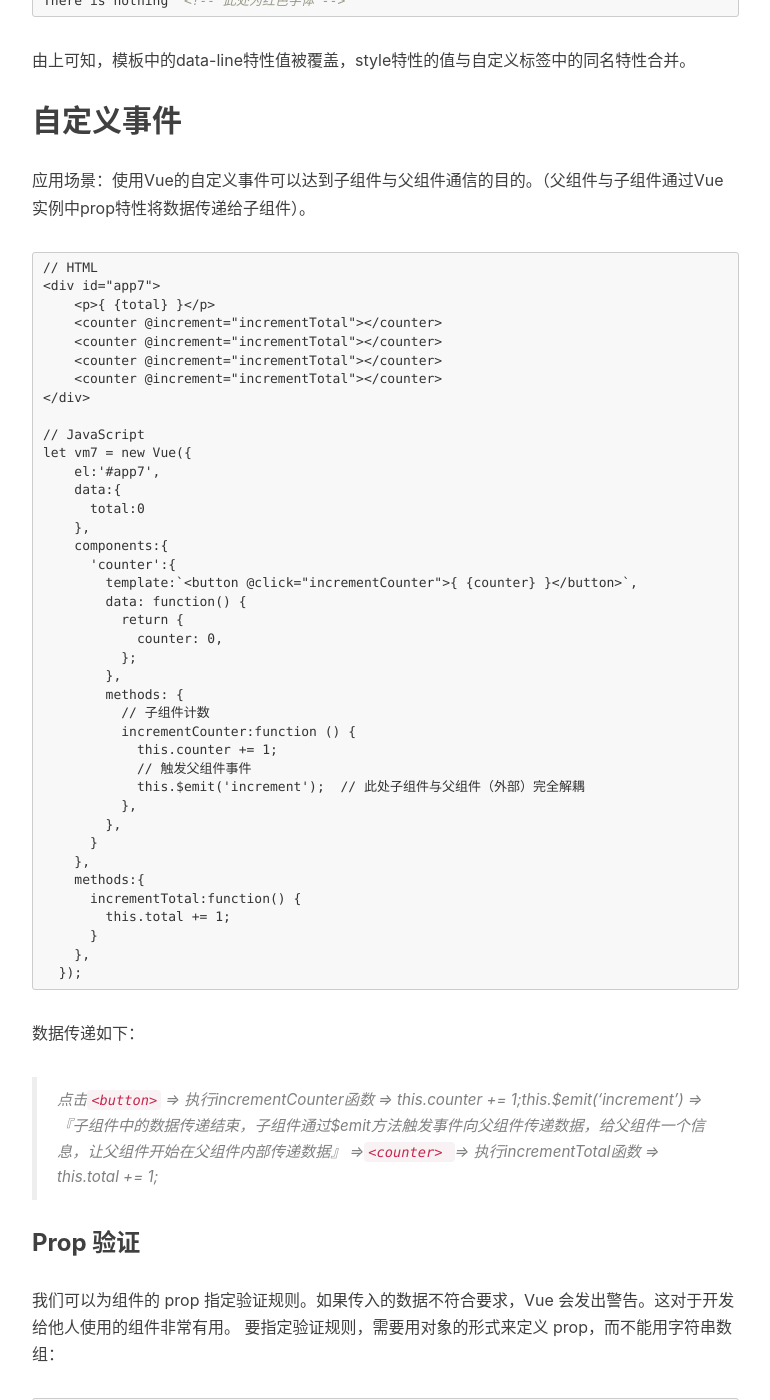
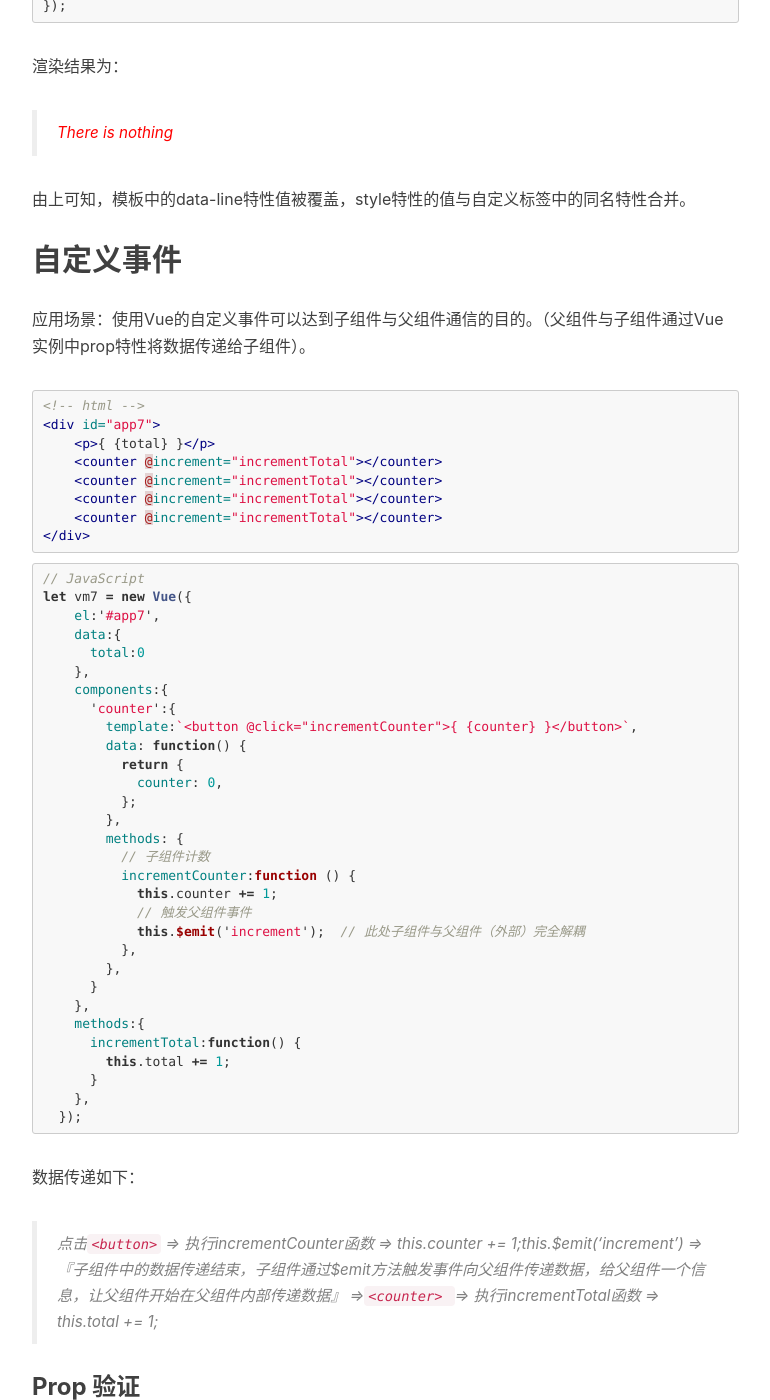
Before and after one commit to lbwa/lbwa.github.io, a Jekyll site: the page built from _posts/2018-2-24-Note-about-Vue.js-essentials.md, in a window 1280 px wide and 1400 px high, scrolled down 17498 px. Shown: the whole window, without its empty margins (233-1003 px from the left). Built offline with Jekyll 4.4.1, drawn with Linux system fonts in a browser that asks for light colours; nearby versions of some CDN libraries; comment, search, counter and statistics services are not loaded; some of the changed text lies outside the part shown.

Commit message:
代码高亮

````diff
--- a/_posts/2018-2-24-Note-about-Vue.js-essentials.md
+++ b/_posts/2018-2-24-Note-about-Vue.js-essentials.md
@@ -60,13 +60,15 @@ Vue实例除了数据属性之外，还暴露了一些实例属性和方法，
 
 Mustache语法不能作用在HTML特性上，遇到这种情况要（响应式赋值）使用v-bind指令：
 
-``` javascript
-// HTML
+``` html
+<!-- html -->
 <div id="app">
   <span v-bind:id="dynamicId" >testing text</span>
   <button v-bind:disabled="isDisabled">Testing button</button>
 </div>
+```
 
+``` javascript
 // JavaScript
 let vm = new Vue({
    el:'#app',
@@ -112,13 +114,15 @@ let vm = new Vue({
 计算属性和侦听器
 一般只在Mustache语法中写入显而易见的JavaScript表达式，否则在Mustache语法中请使用计算属性或方法。
 
-```
-// HTML
+``` html
+<!-- html -->
 <div id="app">
   <p>{ {reverseMsg} }</p>
   <p>{ {reverseString()} }</p>
 </div>
+```
 
+``` javascript
 // JavaScript
 let vm = new Vue({
     el: '#app2',
@@ -172,9 +176,9 @@ let vm = new Vue({
 `vm.items[indexOfItem] = newValue`
 2. 当你修改数组的长度时，例如：
 `vm.items.length = newLengt`
-为了解决第一类问题，以下两种方式都可以实现和 vm.items[indexOfItem] = newValue相同的效果，同时也将触发状态更新：
+为了解决第一类问题，以下两种方式都可以实现和 `vm.items[indexOfItem] = newValue`相同的效果，同时也将触发状态更新：
 
-```javascript
+``` javascript
 // Vue.set
 Vue.set(example1.items, indexOfItem, newValue)
 // Array.prototype.splice
@@ -200,7 +204,7 @@ vm.b = 2
 
 对于已经创建的实例，Vue 不能动态添加根级别的响应式属性。但是，可以使用 `Vue.set(object, key, value)` 方法向嵌套对象添加响应式属性。例如，对于：
 
-```javascript
+``` javascript
 var vm = new Vue({
   data: {
     userProfile: {
@@ -216,7 +220,7 @@ var vm = new Vue({
 `vm.$set(vm.userProfile, 'age', 27)`
 有时你可能需要为已有对象赋予多个新属性，比如使用 `Object.assign()` 或 `_.extend()`。在这种情况下，你应该用两个对象的属性创建一个新的对象。所以，如果你想添加新的响应式属性，不要像这样：
 
-```javascript
+``` javascript
 Object.assign(vm.userProfile, {
   age: 27,
   favoriteColor: 'Vue Green'
@@ -225,7 +229,7 @@ Object.assign(vm.userProfile, {
 
 你应该这样做：
 
-```javascript
+``` javascript
 vm.userProfile = Object.assign({}, vm.userProfile, {
   age: 27,
   favoriteColor: 'Vue Green'
@@ -276,15 +280,17 @@ Vue 还对应 addEventListener 中的 passive 选项提供了 `.passive`修饰
 
 含义：对于单选、复选以及选择框的选项，`v-model`绑定的值通常是静态字符串（对于复选按钮也可以是布尔值），进一步，可用`v-bind`指令将一个动态属性（该值可以不是字符串）绑定在`v-model`值上。其中，单选/复选按钮本身value值只能是布尔值，这是在Vue内部维护的。`v-model`值只是表单控件的value属性的一个体现。
 
-```
-// HTML
+``` html
+<!-- html -->
 <div id="app5">
     // 注：在复选框中值绑定，必须绑定为true-value和false-value这两个属性，否则值绑定失效
     <input id="testValue" type="checkbox" v-model="toggle" v-bind:true-value="Yes" v-bind:false-value="No">
     <label for="testValue">Test value</label>
     <p>You have selected { {toggle} }</p>
 </div>
+```
 
+``` javascript
 // JavaScript
 let vm5 = new Vue({
     el: '#app5',
@@ -324,7 +330,7 @@ typeof vm.age === 'Number'
 
 ### 全局注册
 
-```javascript
+``` javascript
 // 全局注册组件，component方法不带s
 Vue.component('my-component', {
   template: '<div>A custom component!</div>'
@@ -341,12 +347,14 @@ new Vue({
 
 示例代码如下：
 
-```
-// HTML
+``` html
+<!-- html -->
 <div id="app1">
   <my></my>
 </div>
+```
 
+``` javascript
 // JavaScript
 const child = {
   template: '<div>A anther component!</div>'
@@ -374,7 +382,7 @@ new Vue({
 
 这样不可以
 
-```html
+``` html
 <body>
     <div id="app">
         <select>
@@ -387,7 +395,7 @@ new Vue({
             el: '#app',
             components:{
                 'optioncomp':{
-                    template: '<option >a</option>'
+                    template: '<option>a</option>'
                 }
             }
         })
@@ -410,7 +418,7 @@ new Vue({
             el: '#app',
             components:{
                 'optioncomp':{
-                    template: '<option >a</option>'
+                    template: '<option>a</option>'
                 }
             }
         })
@@ -477,7 +485,7 @@ new Vue({
 原因：首先明白，只有在创建Vue实例时，才会创建对data对象的引用。
 　　若是data对象不是函数，那么在多处使用该组件（创建Vue实例）时，将造成多处的组件使用的是同一data对象。若是data是函数，那么在多处使用该组件时，在创建Vue实例时执行data函数，此时才会真正的创建仅仅属于每个组件自己的data对象，那么此时多处的组件都有自己的data对象（即每使用一次该组件都会重新创建一个新的data对象），这些data对象是相互独立，互不影响的，达到解耦。
 
-```javascript
+``` javascript
 // 在局部组件中添加data对象
 const child = {
   template: `<div>{ {fn} }</div>`,
@@ -515,7 +523,7 @@ new Vue({
 ### camelCase vs. kebab-case
 
 HTML 特性是不区分大小写的。所以，当使用的不是字符串模板时，camelCase (驼峰式命名) 的 prop 需要转换为相对应的 kebab-case (短横线分隔式命名)：
-```javascript
+``` javascript
 Vue.component('child', {
   // 在 JavaScript 中使用 camelCase
   props: ['myMessage'],
@@ -540,14 +548,16 @@ Vue.component('child', {
 
 动态prop作用是动态修改prop，与静态prop不同的是，动态prop的侧重点是**动态修改prop**
 
-```
-// HTML
+``` html
+<!-- html -->
 <div id="app4">
   <input type="text" v-model="parentMsg">
   <br>
   <child :my-msg="parentMsg"></child>
 </div>
+```
 
+``` javascript
 // JavaScript
 let vm4 = new Vue({
     el:'#app4',
@@ -645,12 +655,14 @@ computed: {
 
 示例如下：
 
-``` javascript
-// HTML
+``` html
+<!-- html -->
 <div id="app6">
   <mine data-line="red" style="color:red;"></mine>
 </div>
+```
 
+``` javascript
 // JavaScript
 let vm6 = new Vue({
     el:'#app6',
@@ -664,9 +676,7 @@ let vm6 = new Vue({
 
 渲染结果为：
 
-```html
-There is nothing  <!-- 此处为红色字体 -->
-```
+><font color=red>There is nothing</font>  <!-- 此处为红色字体 -->
 
 由上可知，模板中的data-line特性值被覆盖，style特性的值与自定义标签中的同名特性合并。
 
@@ -674,8 +684,8 @@ There is nothing  <!-- 此处为红色字体 -->
 
 应用场景：使用Vue的自定义事件可以达到子组件与父组件通信的目的。（父组件与子组件通过Vue实例中prop特性将数据传递给子组件）。
 
-```
-// HTML
+``` html
+<!-- html -->
 <div id="app7">
     <p>{ {total} }</p>
     <counter @increment="incrementTotal"></counter>
@@ -683,7 +693,9 @@ There is nothing  <!-- 此处为红色字体 -->
     <counter @increment="incrementTotal"></counter>
     <counter @increment="incrementTotal"></counter>
 </div>
+```
 
+``` javascript
 // JavaScript
 let vm7 = new Vue({
     el:'#app7',
````
